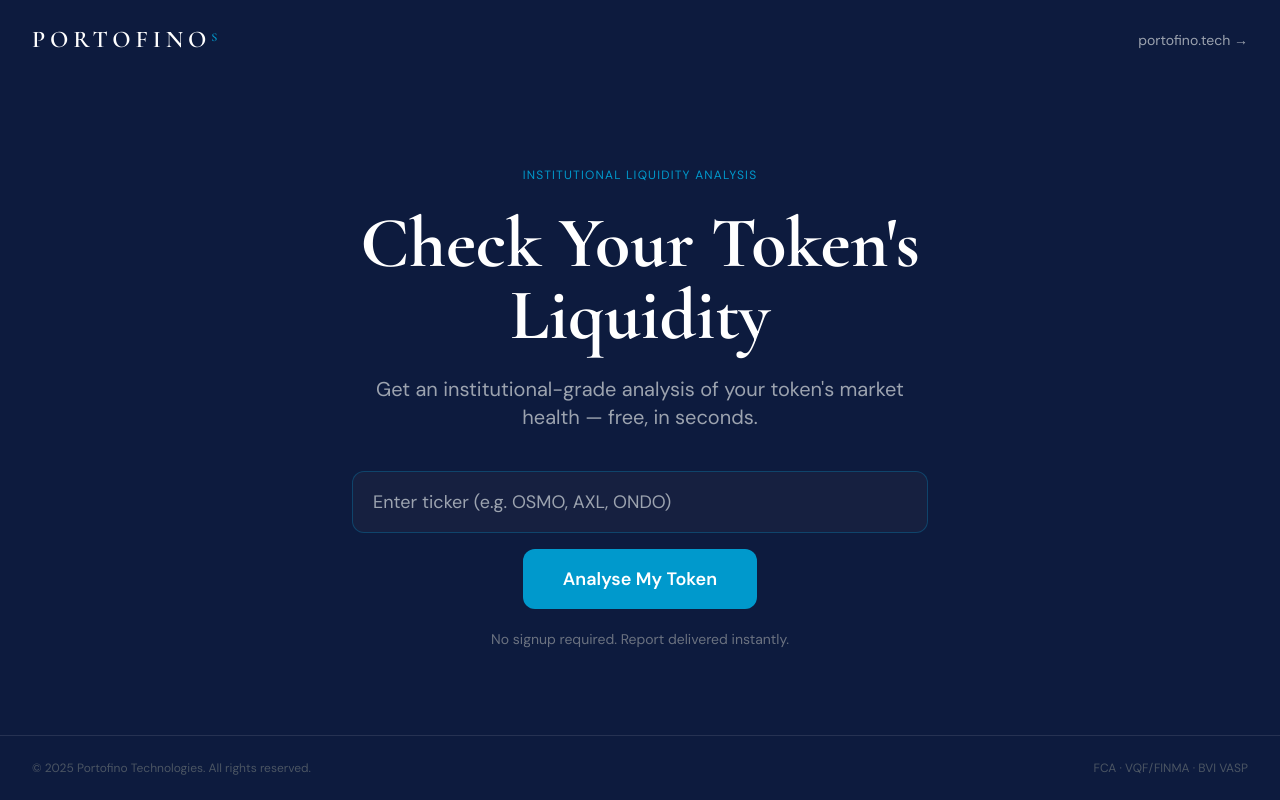
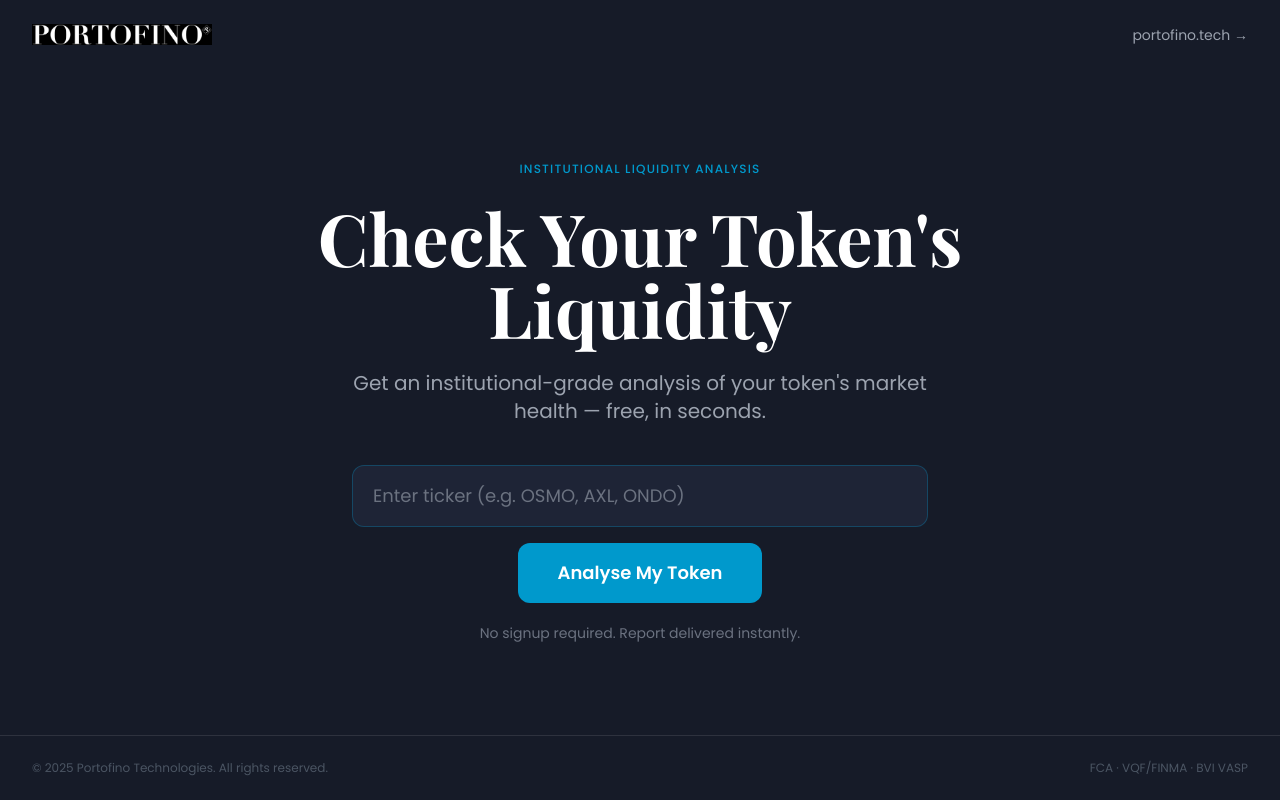
Before and after one commit to sofianrhazali/portofino-liquidity, a Next.js app: page / in a window 1280 px wide. Built offline with nearby package versions, Linux system fonts and the light colour scheme.

Commit message:
Rebrand: Playfair Display, Poppins, #161B28 bg, real logo

```diff
--- a/app/layout.tsx
+++ b/app/layout.tsx
@@ -1,9 +1,13 @@
 import type { Metadata } from 'next'
-import { DM_Sans, Cormorant_Garamond } from 'next/font/google'
+import { Poppins, Playfair_Display } from 'next/font/google'
 import './globals.css'
 
-const dmSans = DM_Sans({ subsets: ['latin'], variable: '--font-sans' })
-const cormorant = Cormorant_Garamond({
+const poppins = Poppins({
+  subsets: ['latin'],
+  weight: ['300', '400', '500', '600'],
+  variable: '--font-sans'
+})
+const playfair = Playfair_Display({
   subsets: ['latin'],
   weight: ['400', '600', '700'],
   variable: '--font-serif'
@@ -21,7 +25,7 @@ export default function RootLayout({
 }) {
   return (
     <html lang="en">
-      <body className={`${dmSans.variable} ${cormorant.variable} ${dmSans.className}`}>{children}</body>
+      <body className={`${poppins.variable} ${playfair.variable} ${poppins.className}`}>{children}</body>
     </html>
   )
 }
--- a/app/page.tsx
+++ b/app/page.tsx
@@ -2,6 +2,7 @@
 
 import { useState } from 'react'
 import { useRouter } from 'next/navigation'
+import Image from 'next/image'
 
 export default function Home() {
   const [ticker, setTicker] = useState('')
@@ -15,14 +16,10 @@ export default function Home() {
   }
 
   return (
-    <main className="min-h-screen flex flex-col" style={{ backgroundColor: '#0D1B3E' }}>
+    <main className="min-h-screen flex flex-col" style={{ backgroundColor: '#161B28' }}>
       {/* Nav */}
       <nav className="px-8 py-6 flex items-center justify-between">
-        <div className="flex items-center gap-2">
-          <span className="text-white text-2xl tracking-widest uppercase" style={{ fontFamily: 'var(--font-serif)', fontWeight: 600, letterSpacing: '0.2em' }}>
-            PORTOFINO<sup className="text-xs" style={{ color: '#0099CC' }}>s</sup>
-          </span>
-        </div>
+        <Image src="/logo.png" alt="Portofino" width={180} height={40} style={{ objectFit: 'contain' }} />
         <a href="https://portofino.tech" className="text-gray-400 text-sm hover:text-white transition-colors">
           portofino.tech →
         </a>
@@ -30,8 +27,7 @@ export default function Home() {
 
       {/* Hero */}
       <div className="flex-1 flex flex-col items-center justify-center px-4 text-center">
-        {/* Eyebrow */}
-        <p className="text-xs uppercase tracking-widest mb-6" style={{ color: '#0099CC' }}>
+        <p className="text-xs uppercase tracking-widest mb-6 font-medium" style={{ color: '#0099CC' }}>
           Institutional Liquidity Analysis
         </p>
 
@@ -48,10 +44,9 @@ export default function Home() {
             value={ticker}
             onChange={(e) => setTicker(e.target.value)}
             placeholder="Enter ticker (e.g. OSMO, AXL, ONDO)"
-            className="w-full px-5 py-4 rounded-xl text-lg mb-4 outline-none"
+            className="w-full px-5 py-4 rounded-xl text-lg mb-4 outline-none text-white placeholder-gray-500"
             style={{
-              backgroundColor: '#162040',
-              color: 'white',
+              backgroundColor: '#1E2436',
               border: '1px solid rgba(0,153,204,0.3)',
             }}
           />
--- a/app/results/[ticker]/page.tsx
+++ b/app/results/[ticker]/page.tsx
@@ -2,6 +2,7 @@
 
 import { useEffect, useState } from 'react'
 import { useRouter } from 'next/navigation'
+import Image from 'next/image'
 import KPIGrid from '@/components/KPIGrid'
 import {
   TradingVolumeChart,
@@ -13,16 +14,19 @@ import {
 import InsightsSection from '@/components/InsightsSection'
 import ConversionSection from '@/components/ConversionSection'
 
+const BG = '#161B28'
+const CARD = '#1E2436'
+
 function Skeleton() {
   return (
     <div className="animate-pulse space-y-4">
       <div className="grid grid-cols-2 md:grid-cols-6 gap-3">
         {Array.from({ length: 12 }).map((_, i) => (
-          <div key={i} className="h-20 rounded-xl" style={{ backgroundColor: '#162040' }} />
+          <div key={i} className="h-20 rounded-xl" style={{ backgroundColor: CARD }} />
         ))}
       </div>
-      <div className="h-72 rounded-xl" style={{ backgroundColor: '#162040' }} />
-      <div className="h-72 rounded-xl" style={{ backgroundColor: '#162040' }} />
+      <div className="h-72 rounded-xl" style={{ backgroundColor: CARD }} />
+      <div className="h-72 rounded-xl" style={{ backgroundColor: CARD }} />
     </div>
   )
 }
@@ -38,10 +42,7 @@ export default function ResultsPage({ params }: { params: { ticker: string } })
     async function fetchData() {
       try {
         const res = await fetch(`/api/token?ticker=${params.ticker}`)
-        if (res.status === 404) {
-          setNotFound(true)
-          return
-        }
+        if (res.status === 404) { setNotFound(true); return }
         if (!res.ok) throw new Error('Failed')
         const json = await res.json()
         setData(json)
@@ -55,85 +56,39 @@ export default function ResultsPage({ params }: { params: { ticker: string } })
   }, [params.ticker])
 
   return (
-    <main className="min-h-screen" style={{ backgroundColor: '#0D1B3E' }}>
-      {/* Nav */}
+    <main className="min-h-screen" style={{ backgroundColor: BG }}>
       <nav className="px-8 py-6 flex items-center justify-between border-b border-white/10">
-        <span
-          className="text-white text-2xl tracking-widest uppercase cursor-pointer"
-          style={{ fontFamily: 'var(--font-serif)', fontWeight: 600, letterSpacing: '0.2em' }}
-          onClick={() => router.push('/')}
-        >
-          PORTOFINO<sup className="text-xs" style={{ color: '#0099CC' }}>s</sup>
-        </span>
-        <button
-          onClick={() => router.push('/')}
-          className="text-gray-400 text-sm hover:text-white transition-colors"
-        >
-          ← New analysis
-        </button>
+        <Image src="/logo.png" alt="Portofino" width={150} height={34} style={{ objectFit: 'contain', cursor: 'pointer' }} onClick={() => router.push('/')} />
+        <button onClick={() => router.push('/')} className="text-gray-400 text-sm hover:text-white transition-colors">← New analysis</button>
       </nav>
 
       <div className="max-w-7xl mx-auto px-4 md:px-8 py-10 space-y-10">
-
         {loading && <Skeleton />}
 
         {!loading && notFound && (
           <div className="text-center py-20">
-            <p className="text-gray-400 text-lg mb-2">
-              We couldn't find data for <span className="text-white font-bold">{ticker}</span>.
-            </p>
+            <p className="text-gray-400 text-lg mb-2">We couldn't find data for <span className="text-white font-bold">{ticker}</span>.</p>
             <p className="text-gray-500 text-sm mb-8">Try a different ticker symbol.</p>
-            <button
-              onClick={() => router.push('/')}
-              className="px-8 py-3 rounded-xl text-white font-semibold"
-              style={{ backgroundColor: '#1D6E73' }}
-            >
-              Try another token
-            </button>
+            <button onClick={() => router.push('/')} className="px-8 py-3 rounded-xl text-white font-semibold" style={{ backgroundColor: '#0099CC' }}>Try another token</button>
           </div>
         )}
 
         {!loading && data && (
           <>
             <div>
-              <h1 className="text-3xl md:text-4xl font-bold text-white">
-                {ticker} — Liquidity Analysis
-              </h1>
+              <h1 className="text-3xl md:text-4xl font-bold text-white" style={{ fontFamily: 'var(--font-serif)' }}>{ticker} — Liquidity Analysis</h1>
               <p className="text-gray-400 mt-1">Analysis period: last 180 days</p>
             </div>
-
-            <section>
-              <KPIGrid data={data} />
-            </section>
-
-            <section>
-              <TradingVolumeChart data={data.volumeHistory} />
-            </section>
-
-            <section>
-              <OrderBookChart data={data.volumeHistory} />
-            </section>
-
+            <section><KPIGrid data={data} /></section>
+            <section><TradingVolumeChart data={data.volumeHistory} /></section>
+            <section><OrderBookChart data={data.volumeHistory} /></section>
             <section className="grid grid-cols-1 md:grid-cols-2 gap-6">
               <LiquidityByExchangeChart data={data.exchanges} />
               <VolumeByExchangeChart data={data.exchanges} />
             </section>
-
-            <section>
-              <PeerRadarChart
-                ticker={ticker}
-                volMcapRatio={data.volMcapRatio}
-                exchanges={data.exchanges}
-              />
-            </section>
-
-            <section>
-              <InsightsSection tokenData={data} />
-            </section>
-
-            <section>
-              <ConversionSection ticker={ticker} tokenData={data} />
-            </section>
+            <section><PeerRadarChart ticker={ticker} volMcapRatio={data.volMcapRatio} exchanges={data.exchanges} /></section>
+            <section><InsightsSection tokenData={data} /></section>
+            <section><ConversionSection ticker={ticker} tokenData={data} /></section>
           </>
         )}
       </div>
--- a/components/InsightsSection.tsx
+++ b/components/InsightsSection.tsx
@@ -63,7 +63,7 @@ export default function InsightsSection({ tokenData }: { tokenData: any }) {
                 key={i}
                 className="rounded-xl p-5"
                 style={{
-                  backgroundColor: '#162040',
+                  backgroundColor: '#1E2436',
                   borderLeft: `4px solid ${config.color}`,
                 }}
               >
--- a/components/KPIGrid.tsx
+++ b/components/KPIGrid.tsx
@@ -52,7 +52,7 @@ function KPICard({ label, value, isPercent, rawValue }: KPICardProps) {
   return (
     <div
       className="rounded-xl p-4 flex flex-col gap-1"
-      style={{ backgroundColor: '#162040' }}
+      style={{ backgroundColor: '#1E2436' }}
     >
       <span className="text-xl font-bold" style={{ color }}>
         {value}
--- a/tailwind.config.ts
+++ b/tailwind.config.ts
@@ -9,15 +9,15 @@ const config: Config = {
   theme: {
     extend: {
       colors: {
-        navy: '#0D1B3E',
+        navy: '#161B28',
         cyan: '#0099CC',
         'cyan-dark': '#007AAA',
-        'navy-card': '#162040',
-        'navy-input': '#0A1628',
+        'navy-card': '#1E2436',
+        'navy-input': '#12172200',
       },
       fontFamily: {
-        sans: ['DM Sans', 'sans-serif'],
-        serif: ['Cormorant Garamond', 'Georgia', 'serif'],
+        sans: ['var(--font-sans)', 'sans-serif'],
+        serif: ['var(--font-serif)', 'Georgia', 'serif'],
       },
     },
   },
```
Also changed, not shown: components/ConversionSection.tsx (+8 -8 lines), components/LiquidityCharts.tsx (+7 -7 lines), public/logo.png (added).
